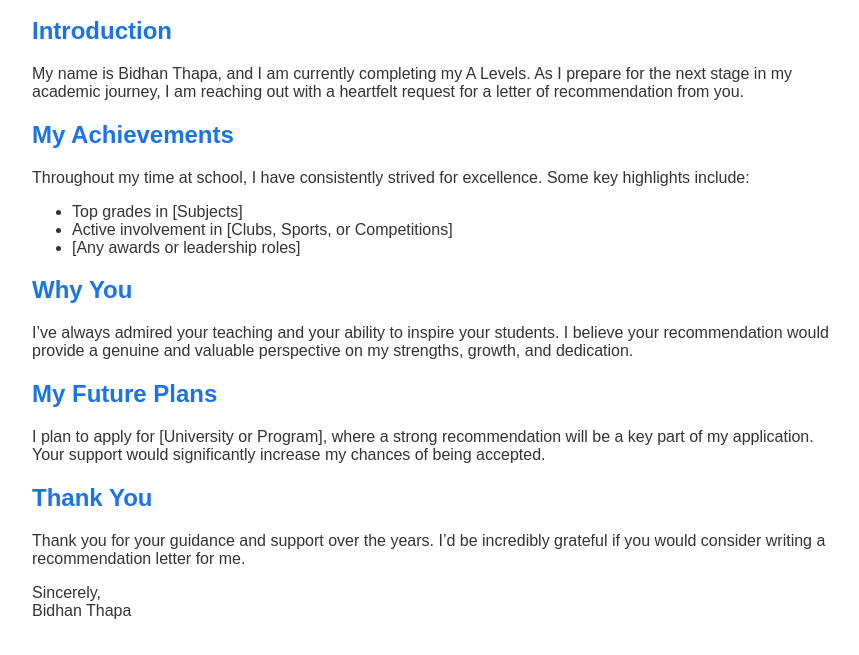
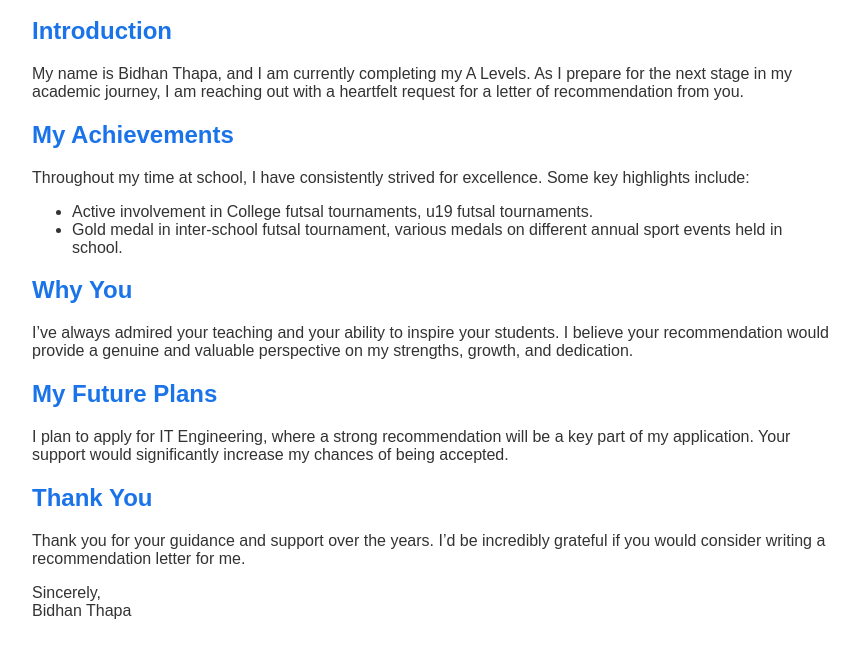
Before and after one commit to luceisnoob69/recommendation-site, a plain HTML site: page index.html in a window 1280 px wide. Shown: the part 165-820 px from the top of the page, without its empty margins (208-1067 px from the left). Drawn offline with Linux system fonts and the light colour scheme.

Commit message:
Add files via upload

```diff
--- a/index.html
+++ b/index.html
@@ -36,9 +36,8 @@
     <h2>My Achievements</h2>
     <p>Throughout my time at school, I have consistently strived for excellence. Some key highlights include:
       <ul>
-        <li>Top grades in [Subjects]</li>
-        <li>Active involvement in [Clubs, Sports, or Competitions]</li>
-        <li>[Any awards or leadership roles]</li>
+        <li>Active involvement in College futsal tournaments, u19 futsal tournaments.</li>
+        <li>Gold medal in inter-school futsal tournament, various medals on different annual sport events held in school.</li>
       </ul>
     </p>
 
@@ -46,7 +45,7 @@
     <p>I’ve always admired your teaching and your ability to inspire your students. I believe your recommendation would provide a genuine and valuable perspective on my strengths, growth, and dedication.</p>
 
     <h2>My Future Plans</h2>
-    <p>I plan to apply for [University or Program], where a strong recommendation will be a key part of my application. Your support would significantly increase my chances of being accepted.</p>
+    <p>I plan to apply for IT Engineering, where a strong recommendation will be a key part of my application. Your support would significantly increase my chances of being accepted.</p>
 
     <h2>Thank You</h2>
     <p>Thank you for your guidance and support over the years. I’d be incredibly grateful if you would consider writing a recommendation letter for me.</p>
```
